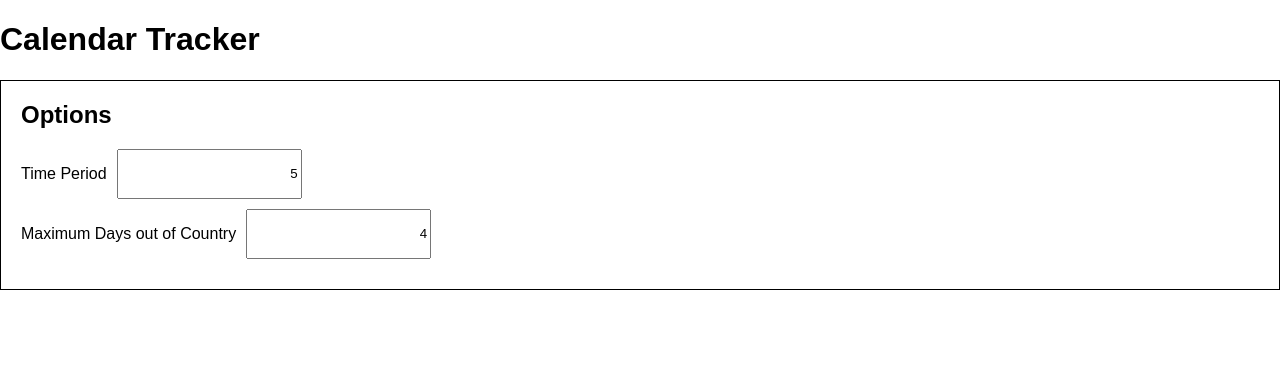
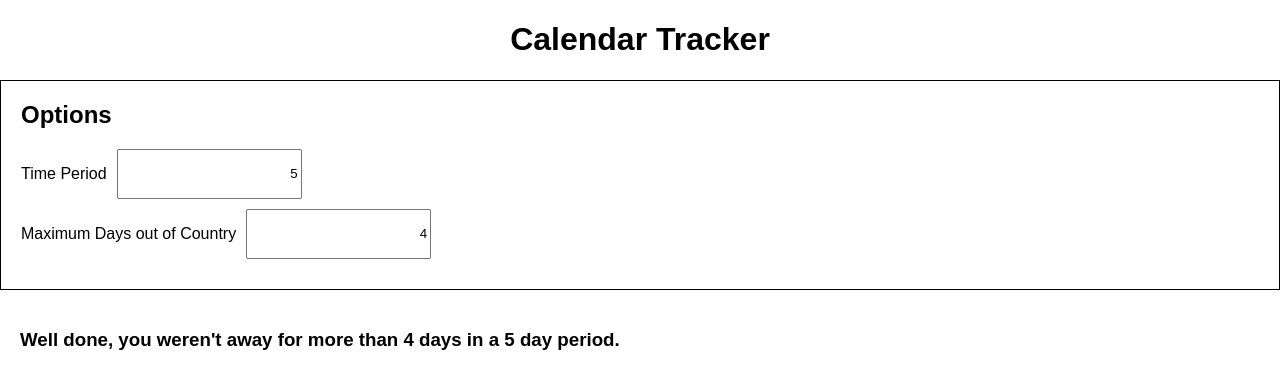
Before and after one commit to matt2112/calendar-tracker-web, a React (Create React App) app: page / in a window 1280 px wide. Shown: the top 388 px of the page. Built offline with nearby package versions, Linux system fonts and the light colour scheme.

Commit message:
add result component

```diff
--- a/src/App.css
+++ b/src/App.css
@@ -1,3 +1,7 @@
+.title {
+  text-align: center;
+}
+
 .sub-heading {
   margin: 0;
   margin-bottom: 20px;
@@ -21,3 +25,8 @@
   margin-left: 10px;
   text-align: right;
 }
+
+.result {
+  box-sizing: border-box;
+  padding: 20px;
+}
--- a/src/App.js
+++ b/src/App.js
@@ -2,9 +2,14 @@ import React, { Component } from "react";
 
 import "./App.css";
 import Options from "./components/Options";
+import Result from "./components/Result";
+import checkDates from "./algorithm";
+import data from "./algorithm/data";
 
 class App extends Component {
   state = {
+    awayOverMax: false,
+    data,
     maxDays: 4,
     timePeriod: 5
   };
@@ -12,19 +17,46 @@ class App extends Component {
   changeOptionValue = (name, value) => {
     console.log(value);
     const parsedVal = value === "" ? 0 : parseInt(value, 10);
+    this.setState(
+      () => ({
+        [name]: parsedVal
+      }),
+      () => {
+        this.calculateResult();
+      }
+    );
+  };
+
+  calculateResult = () => {
+    const awayOverMax = checkDates(
+      new Date("2017-11-17"),
+      new Date(),
+      data,
+      this.state.timePeriod,
+      this.state.maxDays
+    );
+
+    console.log("away over max", awayOverMax);
+
     this.setState(() => ({
-      [name]: parsedVal
+      awayOverMax
     }));
   };
 
   render() {
+    console.log("RENDER", this.state);
     return (
       <div className="App">
-        <h1>Calendar Tracker</h1>
+        <h1 className="title">Calendar Tracker</h1>
         <Options
           maxDays={this.state.maxDays}
           timePeriod={this.state.timePeriod}
           onOptionChange={this.changeOptionValue}
+        />
+        <Result
+          awayOverMax={this.state.awayOverMax}
+          maxDays={this.state.maxDays}
+          timePeriod={this.state.timePeriod}
         />
       </div>
     );
--- a/src/algorithm/index.js
+++ b/src/algorithm/index.js
@@ -1,9 +1,9 @@
-const DATA = require("./data");
+// const DATA = require("./data");
 
-const START_DATE = new Date("2017-11-17");
-const END_DATE = new Date();
-const TIME_PERIOD = 5;
-const MAX_DAYS = 4;
+// const START_DATE = new Date("2017-11-17");
+// const END_DATE = new Date();
+// const TIME_PERIOD = 5;
+// const MAX_DAYS = 4;
 // Number of milliseconds in one day.
 const ONE_DAY = 86400000;
 
@@ -30,7 +30,13 @@ function getEndIndex(dates, endDate) {
   return endIndex;
 }
 
-function checkDates(startDate, endDate, dates, timePeriod, maxDays) {
+export default function checkDates(
+  startDate,
+  endDate,
+  dates,
+  timePeriod,
+  maxDays
+) {
   const sortedDates = dates.sort();
   const startindex = getStartIndex(sortedDates, startDate);
   const endIndex = getEndIndex(sortedDates, endDate);
@@ -61,20 +67,20 @@ function checkDates(startDate, endDate, dates, timePeriod, maxDays) {
   return false;
 }
 
-const awayOverMax = checkDates(
-  START_DATE,
-  END_DATE,
-  DATA,
-  TIME_PERIOD,
-  MAX_DAYS
-);
+// const awayOverMax = checkDates(
+//   START_DATE,
+//   END_DATE,
+//   DATA,
+//   TIME_PERIOD,
+//   MAX_DAYS
+// );
 
-if (awayOverMax) {
-  console.log(
-    `Oh dear, you were away for more than ${MAX_DAYS} days in a ${TIME_PERIOD} day period.`
-  );
-} else {
-  console.log(
-    `Well done, you weren't away for more than ${MAX_DAYS} days in a ${TIME_PERIOD} day period.`
-  );
-}
+// if (awayOverMax) {
+//   console.log(
+//     `Oh dear, you were away for more than ${MAX_DAYS} days in a ${TIME_PERIOD} day period.`
+//   );
+// } else {
+//   console.log(
+//     `Well done, you weren't away for more than ${MAX_DAYS} days in a ${TIME_PERIOD} day period.`
+//   );
+// }
--- a/src/components/Options.js
+++ b/src/components/Options.js
@@ -1,4 +1,4 @@
-import React, { Component } from "react";
+import React from "react";
 import PropTypes from "prop-types";
 
 const Options = props => {
--- /dev/null
+++ b/src/components/Result.js
@@ -0,0 +1,29 @@
+import React from "react";
+import PropTypes from "prop-types";
+
+const Result = props => {
+  return (
+    <div className="result">
+      {props.awayOverMax && (
+        <h3>
+          Oh dear, you were away for more than {props.maxDays} days in a{" "}
+          {props.timePeriod} day period.
+        </h3>
+      )}
+      {!props.awayOverMax && (
+        <h3>
+          Well done, you weren't away for more than {props.maxDays} days in a{" "}
+          {props.timePeriod} day period.
+        </h3>
+      )}
+    </div>
+  );
+};
+
+Result.propTypes = {
+  awayOverMax: PropTypes.bool.isRequired,
+  maxDays: PropTypes.number.isRequired,
+  timePeriod: PropTypes.number.isRequired
+};
+
+export default Result;
```
